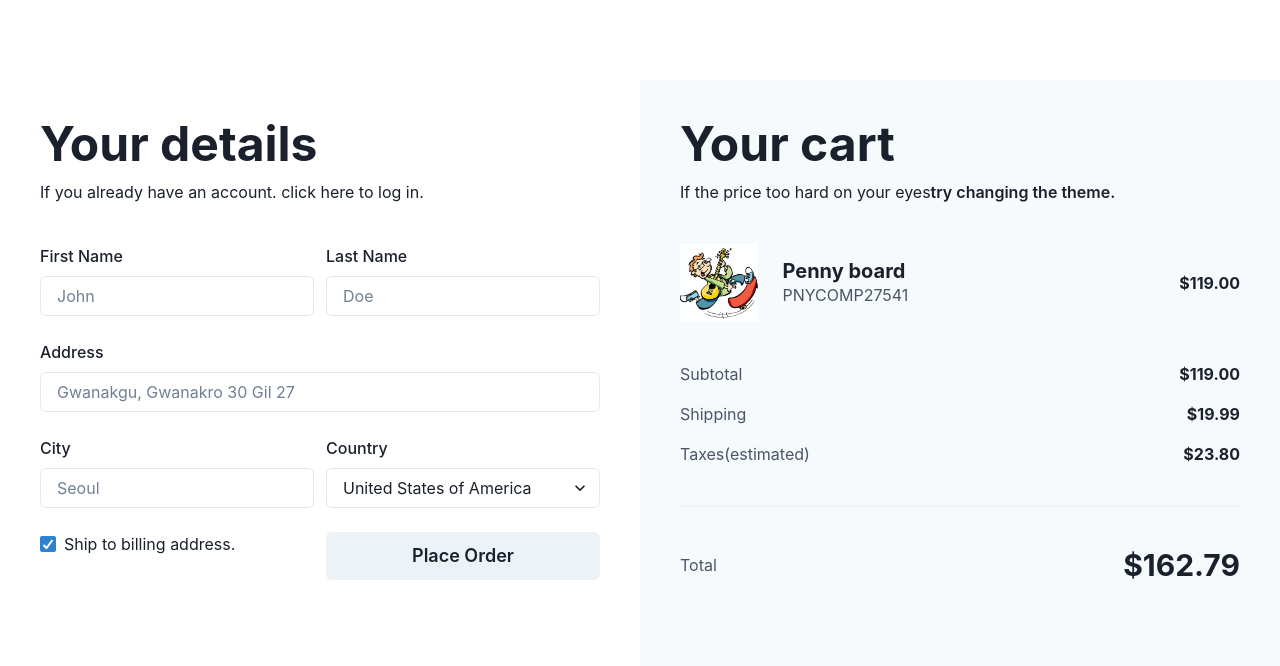
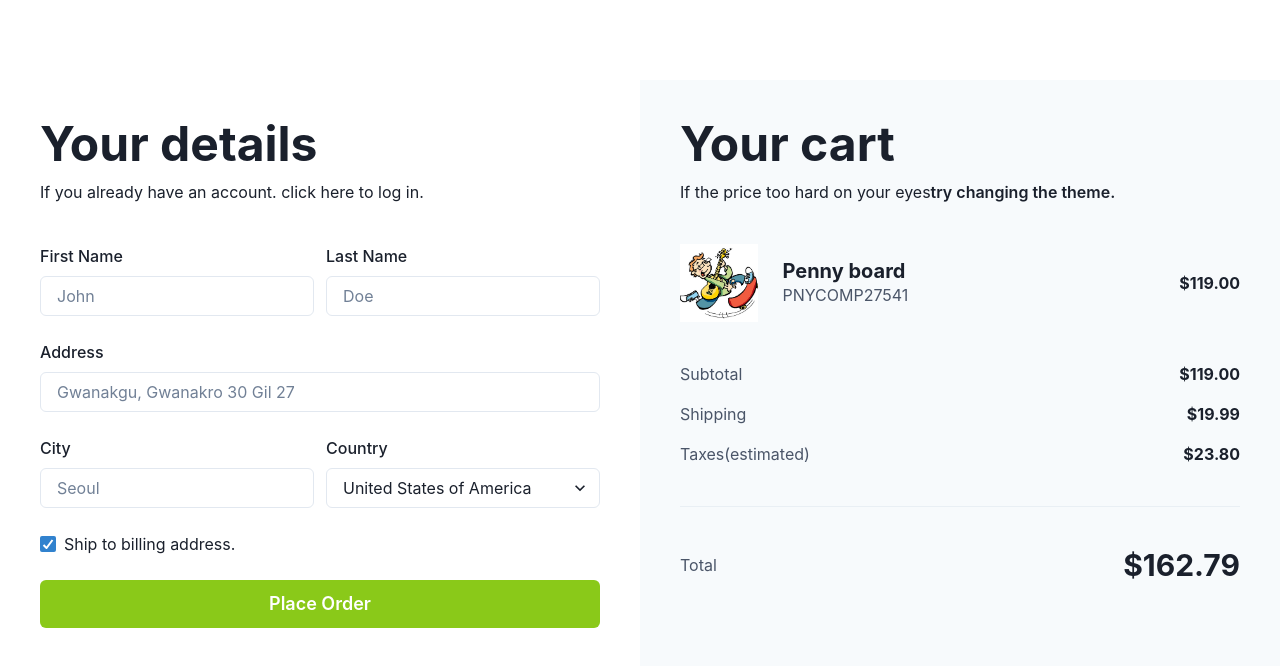
Before and after one commit to nextorm77/modern-ui-chakra, a Next.js app: page / in a window 1280 px wide. Shown: the top 666 px of the page. Built offline with nearby package versions, Linux system fonts and the light colour scheme.

Commit message:
Define Custom Colors and Fonts in Chakra UI

```diff
--- a/pages/_app.tsx
+++ b/pages/_app.tsx
@@ -1,9 +1,12 @@
 import { AppProps } from "next/app";
 import { ChakraProvider } from "@chakra-ui/react";
 
+import theme from "@/src/theme";
+import "../src/theme/styles.css";
+
 const App = ({ Component, pageProps }: AppProps) => {
   return (
-    <ChakraProvider>
+    <ChakraProvider theme={theme}>
       <Component {...pageProps} />
     </ChakraProvider>
   );
--- a/src/sections/details.tsx
+++ b/src/sections/details.tsx
@@ -61,11 +61,11 @@
             </Select>
           </FormControl>
         </GridItem>
-        <GridItem colSpan={colSpan}>
+        <GridItem colSpan={2}>
           <Checkbox defaultChecked>Ship to billing address.</Checkbox>
         </GridItem>
-        <GridItem colSpan={colSpan}>
-          <Button size="lg" w="full">
+        <GridItem colSpan={2}>
+          <Button colorScheme="brand" size="lg" w="full">
             Place Order
           </Button>
         </GridItem>
--- /dev/null
+++ b/src/theme/index.ts
@@ -0,0 +1,24 @@
+import { extendTheme, theme as base } from "@chakra-ui/react";
+
+const theme = extendTheme({
+  colors: {
+    brand: {
+      50: "#f5fee5",
+      100: "#e1fbb2",
+      200: "#cdf781",
+      300: "#b8ee56",
+      400: "#a2e032",
+      500: "#8ac919",
+      600: "#71ab09",
+      700: "#578602",
+      800: "#3c5e00",
+      900: "#203300",
+    },
+  },
+  fonts: {
+    heading: `Montserrat, ${base.fonts?.heading}`,
+    body: `Inter ${base.fonts?.body}`,
+  },
+});
+
+export default theme;
```
Also changed, not shown: src/theme/styles.css (added).
